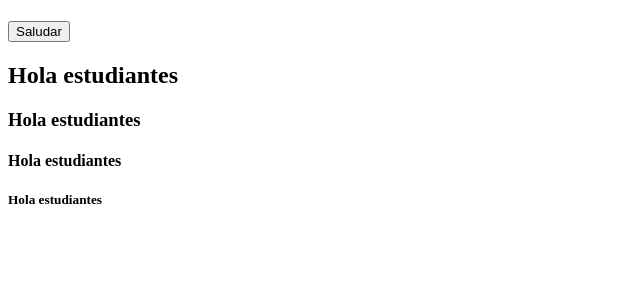
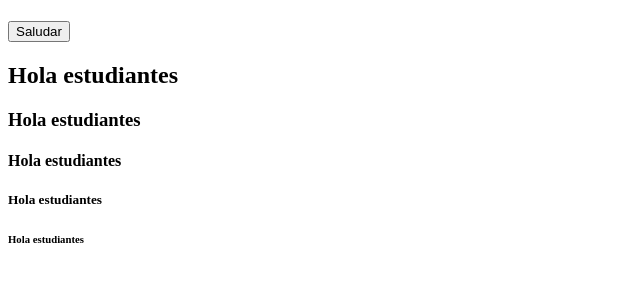
Before and after one commit to Andres78966/mcdaw, a plain HTML site: page index.html in a window 1280 px wide. Shown: the part 59-340 px from the top of the page, without its empty margins (0-640 px from the left). Drawn offline with Linux system fonts and the light colour scheme.

Commit message:
otro cambio

```diff
--- a/index.html
+++ b/index.html
@@ -13,5 +13,6 @@
     <h3>Hola estudiantes</h3>
     <h4>Hola estudiantes</h4>
     <h5>Hola estudiantes</h5>
+    <h6>Hola estudiantes</h6>
 </body>
 </html>
```
